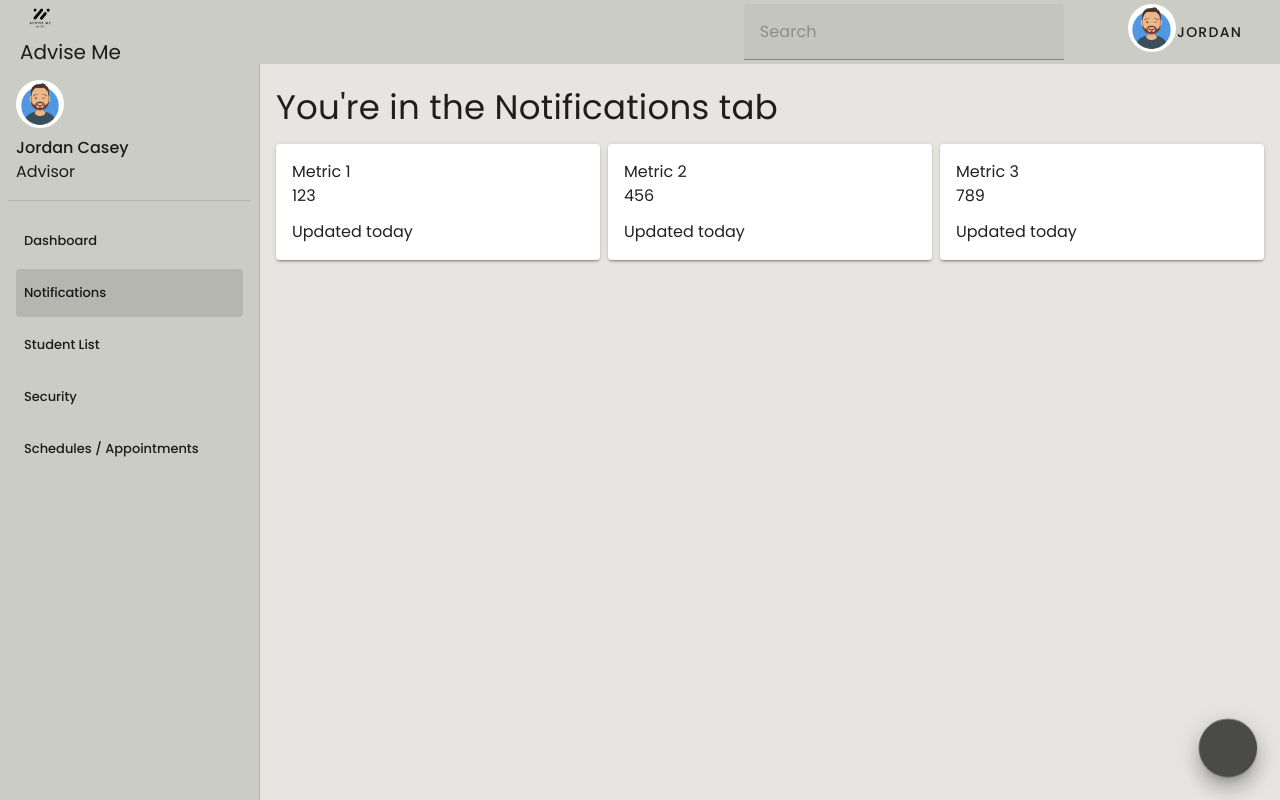
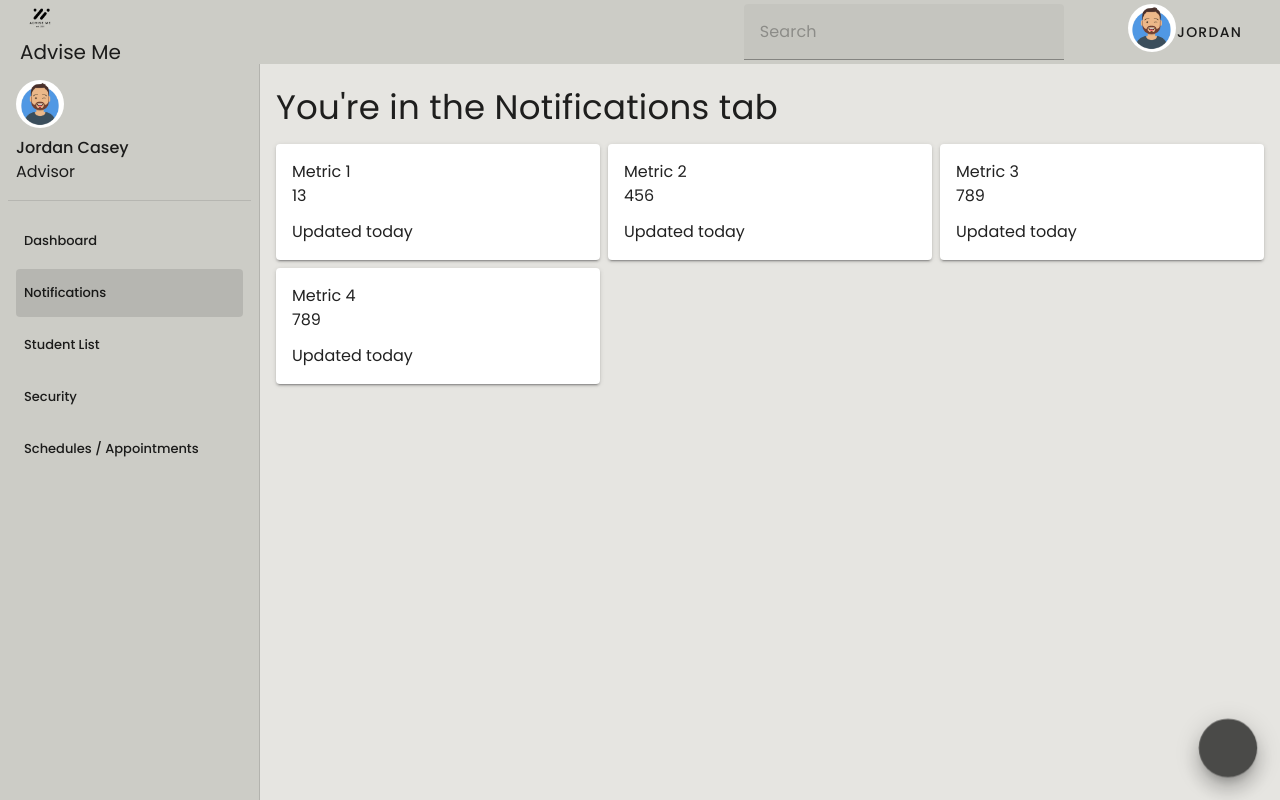
Before and after one commit to eliJHarris/Capstone, a Vue app in the folder front-end/: page /notifications in a window 1280 px wide. Built offline with nearby package versions, Linux system fonts and the light colour scheme.

Commit message:
Notification page wip

```diff
--- a/front-end/src/router/index.js
+++ b/front-end/src/router/index.js
@@ -1,6 +1,7 @@
 import { createRouter, createWebHistory } from 'vue-router'
 import LandingPage from '@/views/LandingPage.vue'
 import TabView from '@/views/TabView.vue'
+import NotificationView from '@/views/NotificationView.vue'
 import LoginView from '@/views/LoginView.vue'
 
 
@@ -10,7 +11,7 @@ const routes = [
   { path: '/dashboard', component: TabView, props: { tabName: 'Dashboard' } },
   { path: '/', component: LandingPage },
   { path: '/dashboard', component: TabView, props: { tabName: 'Dashboard' } },
-  { path: '/notifications', component: TabView, props: { tabName: 'Notifications' } },
+  { path: '/notifications', component: NotificationView, props: { tabName: 'Notifications' } },
   { path: '/student-list', component: TabView, props: { tabName: 'Student List' } },
   { path: '/class-history', component: TabView, props: { tabName: 'Class History' } },
   { path: '/security', component: TabView, props: { tabName: 'Security' } },
--- /dev/null
+++ b/front-end/src/views/NotificationView.vue
@@ -0,0 +1,41 @@
+<template>
+  <v-app>
+    <AppNavbar />
+    <v-main class="d-flex">
+      <AppSidebar :role="role" />
+      <v-container fluid style="flex:1; padding-top: 24px;">
+        <h2 class="text-h4 mb-4">You're in the {{ tabName }} tab</h2>
+
+        <v-row dense>
+          <v-col cols="12" sm="6" md="4" v-for="card in cards" :key="card.title">
+            <DashboardCard
+              :title="card.title"
+              :value="card.value"
+              :icon="card.icon"
+              :footer="card.footer"
+            />
+          </v-col>
+        </v-row>
+      </v-container>
+    </v-main>
+  </v-app>
+</template>
+
+<script setup>
+import AppNavbar from '@/components/AppNavbar.vue'
+import AppSidebar from '@/components/AppSidebar.vue'
+import DashboardCard from '@/components/DashboardCard.vue'
+
+const role = 'advisor'
+
+const cards = [
+  { title: 'Metric 1', value: 13, icon: 'mdi-chart-line', footer: 'Updated today' },
+  { title: 'Metric 2', value: 456, icon: 'mdi-chart-bar', footer: 'Updated today' },
+  { title: 'Metric 3', value: 789, icon: 'mdi-chart-pie', footer: 'Updated today' },
+  { title: 'Metric 4', value: 789, icon: 'mdi-chart-pie', footer: 'Updated today' },
+]
+
+defineProps({
+  tabName: String
+})
+</script>
```
